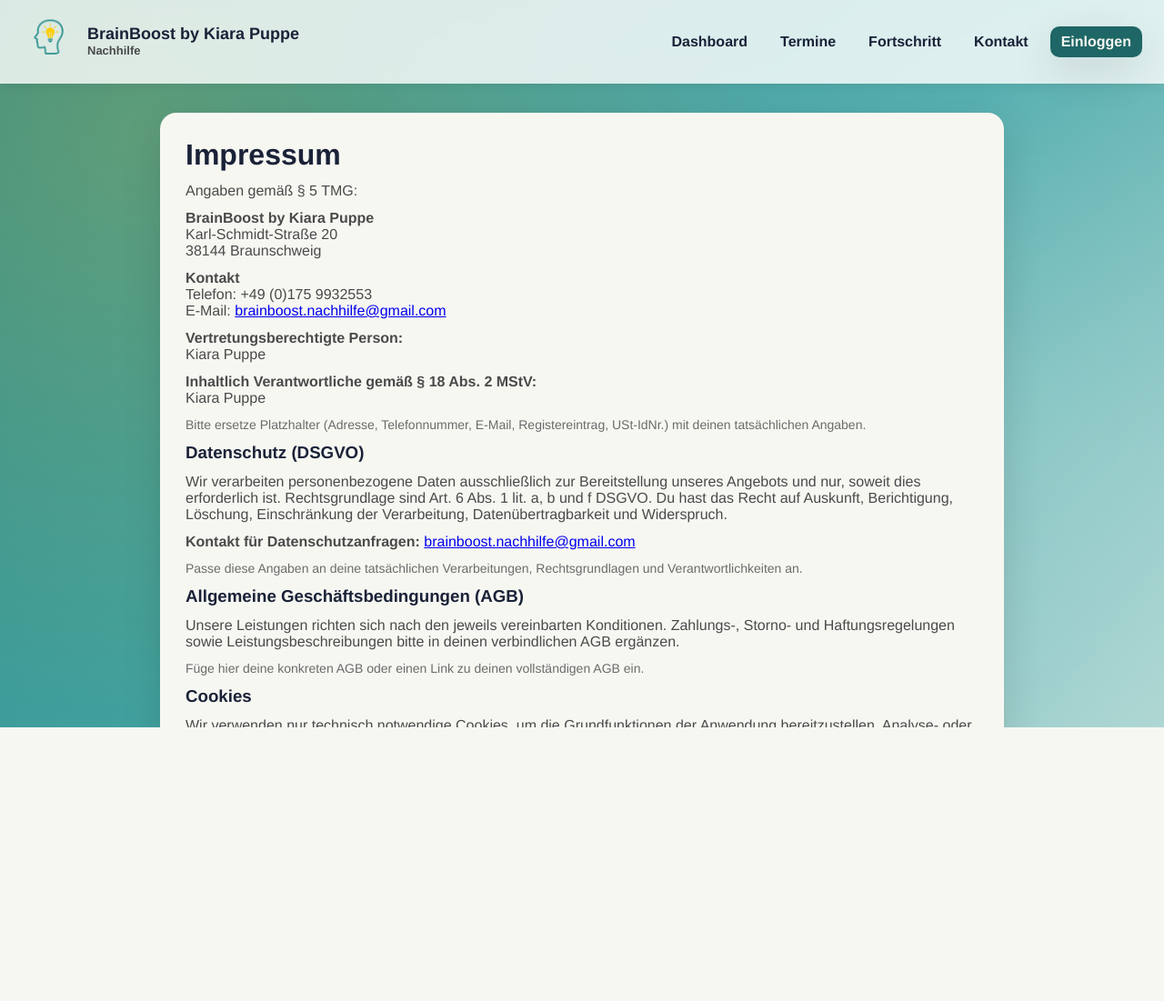
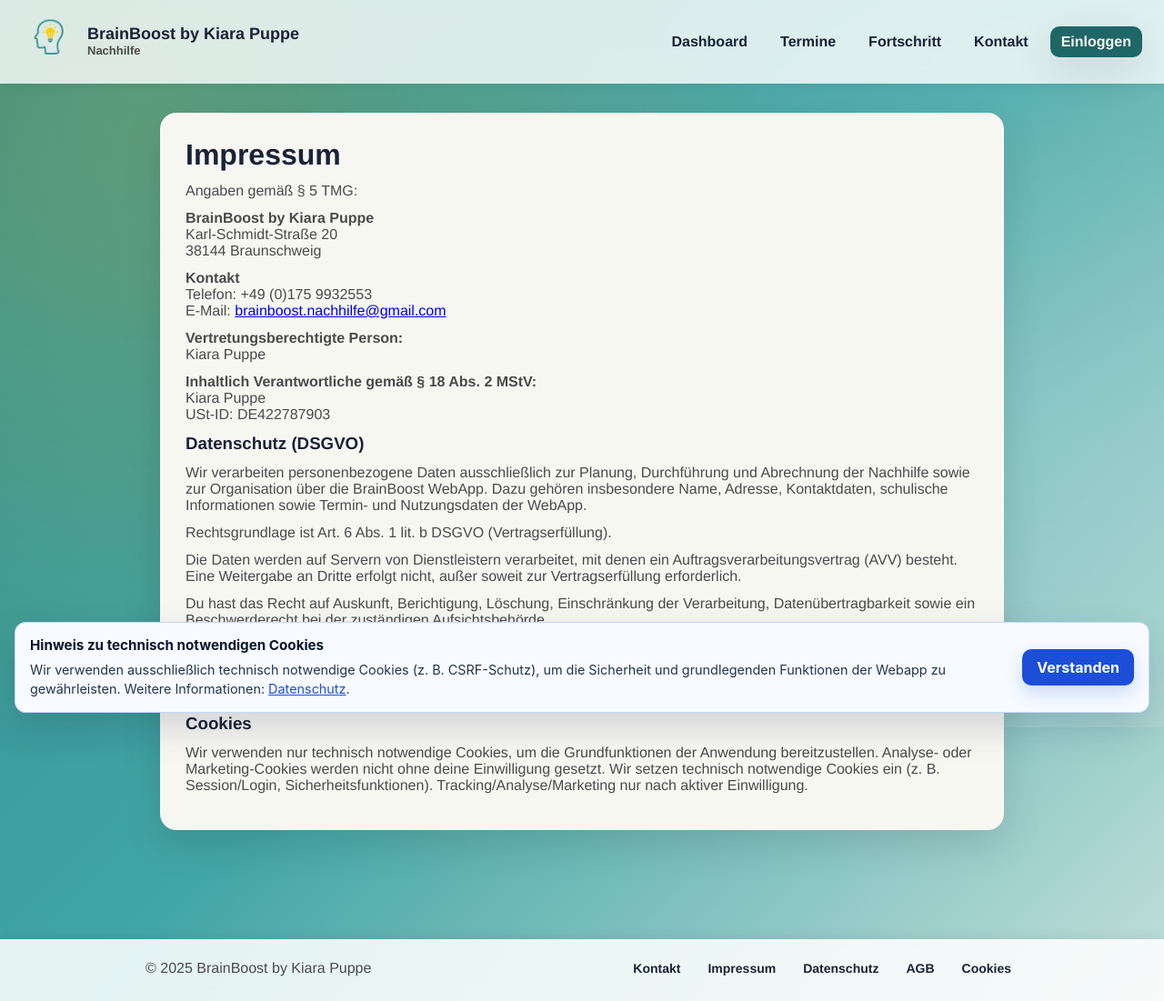
Before and after one commit to smigalski/brainboost-app, a Django app: page /impressum/ in a window 1280 px wide. Shown: the whole page at 91% size. Before the commit the page ends 800 px from the top, so only its background shows below. Run offline with Django 4.2, Linux system fonts and the light colour scheme.

Commit message:
Cookies-Banner

```diff
--- /dev/null
+++ b/brainboost/core/static/css/cookie_notice.css
@@ -0,0 +1,96 @@
+.cookie-notice {
+    position: fixed;
+    bottom: 16px;
+    left: 16px;
+    right: 16px;
+    z-index: 9999;
+    display: none;
+    color: #0b172a;
+    font-family: "Inter", system-ui, -apple-system, BlinkMacSystemFont, "Segoe UI", sans-serif;
+}
+
+.cookie-notice--visible {
+    display: block;
+}
+
+.cookie-notice__content {
+    background: #f7fbff;
+    border: 1px solid #c5d8ff;
+    border-radius: 12px;
+    padding: 14px 16px;
+    box-shadow: 0 16px 40px rgba(10, 25, 56, 0.16);
+    display: flex;
+    gap: 12px;
+    align-items: center;
+}
+
+.cookie-notice__text {
+    display: flex;
+    flex-direction: column;
+    gap: 4px;
+    line-height: 1.5;
+}
+
+.cookie-notice__title {
+    font-weight: 700;
+    font-size: 0.95rem;
+    color: #0b172a;
+}
+
+.cookie-notice__body {
+    font-size: 0.9rem;
+    color: #24344d;
+}
+
+.cookie-notice__link {
+    color: #1d4ed8;
+    text-decoration: underline;
+}
+
+.cookie-notice__actions {
+    margin-left: auto;
+    flex-shrink: 0;
+}
+
+.cookie-notice__button {
+    background: #1d4ed8;
+    color: #fff;
+    border: none;
+    border-radius: 10px;
+    padding: 10px 16px;
+    font-weight: 700;
+    cursor: pointer;
+    transition: transform 0.1s ease, box-shadow 0.2s ease;
+    box-shadow: 0 8px 20px rgba(29, 78, 216, 0.2);
+}
+
+.cookie-notice__button:focus-visible {
+    outline: 3px solid rgba(29, 78, 216, 0.3);
+    outline-offset: 2px;
+}
+
+.cookie-notice__button:hover {
+    transform: translateY(-1px);
+    box-shadow: 0 10px 24px rgba(29, 78, 216, 0.28);
+}
+
+.cookie-notice__button:active {
+    transform: translateY(0);
+    box-shadow: 0 6px 16px rgba(29, 78, 216, 0.24);
+}
+
+@media (max-width: 640px) {
+    .cookie-notice__content {
+        flex-direction: column;
+        align-items: flex-start;
+    }
+
+    .cookie-notice__actions {
+        width: 100%;
+    }
+
+    .cookie-notice__button {
+        width: 100%;
+        text-align: center;
+    }
+}
--- a/brainboost/core/templates/base.html
+++ b/brainboost/core/templates/base.html
@@ -6,6 +6,7 @@
     <meta name="viewport" content="width=device-width, initial-scale=1.0">
     <title>{% block title %}BrainBoost{% endblock %}</title>
     <link rel="stylesheet" href="{% static 'core/styles.css' %}?v=999">
+    <link rel="stylesheet" href="{% static 'css/cookie_notice.css' %}">
     <link rel="icon" type="image/png" href="{% static 'design/LogoPNG.png' %}">
 </head>
 <body>
@@ -44,11 +45,13 @@
             <a href="{% url 'contact' %}">Kontakt</a>
             <a href="{% url 'impressum' %}">Impressum</a>
             <a href="{% url 'impressum' %}">Datenschutz</a>
-            <a href="{% url 'impressum' %}">AGB</a>
+            <a href="{% url 'agbs' %}">AGB</a>
             <a href="{% url 'impressum' %}">Cookies</a>
         </div>
     </div>
 </footer>
+{% include "partials/cookie_notice.html" %}
+<script src="{% static 'js/cookie_notice.js' %}"></script>
 {% block scripts %}{% endblock %}
 </body>
 </html>
--- a/brainboost/core/templates/impressum.html
+++ b/brainboost/core/templates/impressum.html
@@ -13,20 +13,29 @@
     <p><strong>Vertretungsberechtigte Person:</strong><br>
        Kiara Puppe</p>
     <p><strong>Inhaltlich Verantwortliche gemäß § 18 Abs. 2 MStV:</strong><br>
-       Kiara Puppe</p>
-    <p class="muted">Bitte ersetze Platzhalter (Adresse, Telefonnummer, E-Mail, Registereintrag, USt-IdNr.) mit deinen tatsächlichen Angaben.</p>
+       Kiara Puppe<br>USt-ID: DE422787903</p>
+    <p class="muted"></p>
 
     <h3>Datenschutz (DSGVO)</h3>
-    <p>Wir verarbeiten personenbezogene Daten ausschließlich zur Bereitstellung unseres Angebots und nur, soweit dies erforderlich ist. Rechtsgrundlage sind Art. 6 Abs. 1 lit. a, b und f DSGVO. Du hast das Recht auf Auskunft, Berichtigung, Löschung, Einschränkung der Verarbeitung, Datenübertragbarkeit und Widerspruch.</p>
-    <p><strong>Kontakt für Datenschutzanfragen:</strong> <a href="mailto:brainboost.nachhilfe@gmail.com">brainboost.nachhilfe@gmail.com</a></p>
-    <p class="muted">Passe diese Angaben an deine tatsächlichen Verarbeitungen, Rechtsgrundlagen und Verantwortlichkeiten an.</p>
+    <p>
+        Wir verarbeiten personenbezogene Daten ausschließlich zur Planung, Durchführung und Abrechnung der Nachhilfe sowie zur Organisation über die BrainBoost WebApp. Dazu gehören insbesondere Name, Adresse, Kontaktdaten, schulische Informationen sowie Termin- und Nutzungsdaten der WebApp.
+    </p>
+    <p>
+        Rechtsgrundlage ist Art. 6 Abs. 1 lit. b DSGVO (Vertragserfüllung).
+    </p>
+    <p>
+        Die Daten werden auf Servern von Dienstleistern verarbeitet, mit denen ein Auftragsverarbeitungsvertrag (AVV) besteht. Eine Weitergabe an Dritte erfolgt nicht, außer soweit zur Vertragserfüllung erforderlich.
+    </p>
+    <p>
+        Du hast das Recht auf Auskunft, Berichtigung, Löschung, Einschränkung der Verarbeitung, Datenübertragbarkeit sowie ein Beschwerderecht bei der zuständigen Aufsichtsbehörde.
+    </p>
 
     <h3>Allgemeine Geschäftsbedingungen (AGB)</h3>
-    <p>Unsere Leistungen richten sich nach den jeweils vereinbarten Konditionen. Zahlungs-, Storno- und Haftungsregelungen sowie Leistungsbeschreibungen bitte in deinen verbindlichen AGB ergänzen.</p>
-    <p class="muted">Füge hier deine konkreten AGB oder einen Link zu deinen vollständigen AGB ein.</p>
+    <p>Unsere Leistungen richten sich nach den jeweils vereinbarten Konditionen. Zahlungs-, Storno- und Haftungsregelungen sowie Leistungsbeschreibungen bitte in deinen verbindlichen <a href="{% url 'agbs' %}" style="color:#1e5fff;text-decoration:underline;">AGBs</a> ergänzen.</p>
+    <p class="muted"></p>
 
     <h3>Cookies</h3>
-    <p>Wir verwenden nur technisch notwendige Cookies, um die Grundfunktionen der Anwendung bereitzustellen. Analyse- oder Marketing-Cookies werden nicht ohne deine Einwilligung gesetzt.</p>
-    <p class="muted">Aktualisiere diesen Abschnitt, falls zusätzliche Cookies oder Tracking-Tools eingesetzt werden.</p>
+    <p>Wir verwenden nur technisch notwendige Cookies, um die Grundfunktionen der Anwendung bereitzustellen. Analyse- oder Marketing-Cookies werden nicht ohne deine Einwilligung gesetzt. Wir setzen technisch notwendige Cookies ein (z. B. Session/Login, Sicherheitsfunktionen). Tracking/Analyse/Marketing nur nach aktiver Einwilligung.</p>
+    <p class="muted"></p>
 </div>
 {% endblock %}
--- /dev/null
+++ b/brainboost/core/templates/partials/cookie_notice.html
@@ -0,0 +1,14 @@
+<div id="cookie-notice" class="cookie-notice" role="dialog" aria-live="polite" aria-label="Hinweis zu technisch notwendigen Cookies">
+    <div class="cookie-notice__content">
+        <div class="cookie-notice__text">
+            <div class="cookie-notice__title">Hinweis zu technisch notwendigen Cookies</div>
+            <div class="cookie-notice__body">
+                Wir verwenden ausschließlich technisch notwendige Cookies (z.&nbsp;B. CSRF-Schutz), um die Sicherheit und grundlegenden Funktionen der Webapp zu gewährleisten.
+                Weitere Informationen: <a class="cookie-notice__link" href="{% url 'impressum' %}">Datenschutz</a>.
+            </div>
+        </div>
+        <div class="cookie-notice__actions">
+            <button type="button" id="cookie-notice-ack" class="cookie-notice__button">Verstanden</button>
+        </div>
+    </div>
+</div>
--- a/brainboost/core/urls.py
+++ b/brainboost/core/urls.py
@@ -7,6 +7,7 @@ urlpatterns = [
     path("", views.landing_page, name="landing_page"),
     path("kontakt/", views.contact, name="contact"),
     path("impressum/", views.impressum, name="impressum"),
+    path("agbs/", views.agbs, name="agbs"),
     path("dashboard/", views.dashboard, name="dashboard"),
     path("termine/", views.lesson_list, name="lesson_list"),
     path("termine/neu/", views.lesson_create, name="lesson_create"),
--- a/brainboost/core/views.py
+++ b/brainboost/core/views.py
@@ -79,6 +79,10 @@ def contact(request):
 
 def impressum(request):
     return render(request, "impressum.html")
+
+
+def agbs(request):
+    return render(request, "agbs.html")
 
 
 @login_required
```
Also changed, not shown: brainboost/core/static/js/cookie_notice.js (added, +46 -0 lines), brainboost/core/templates/agbs.html (added, +78 -0 lines).
